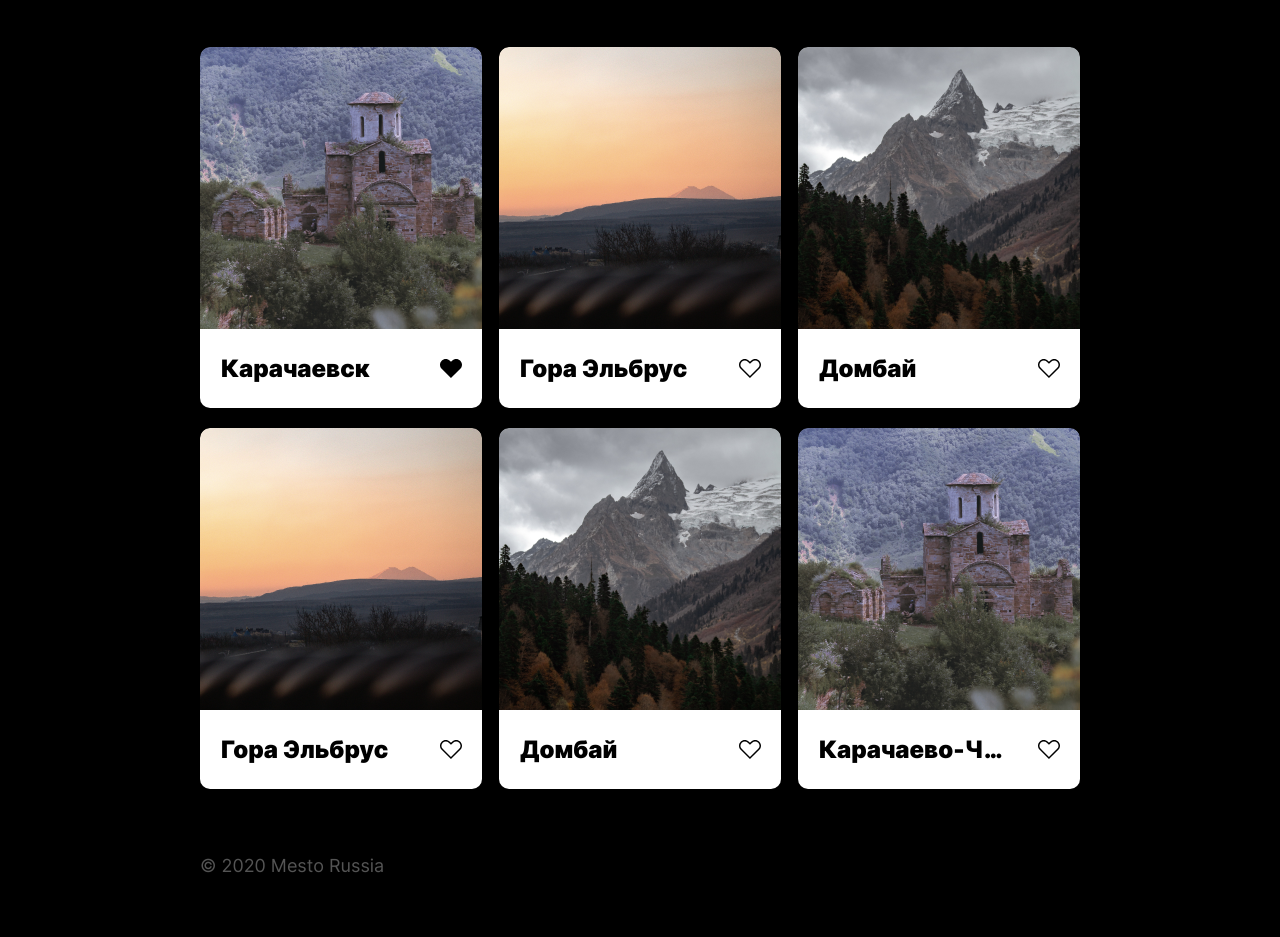
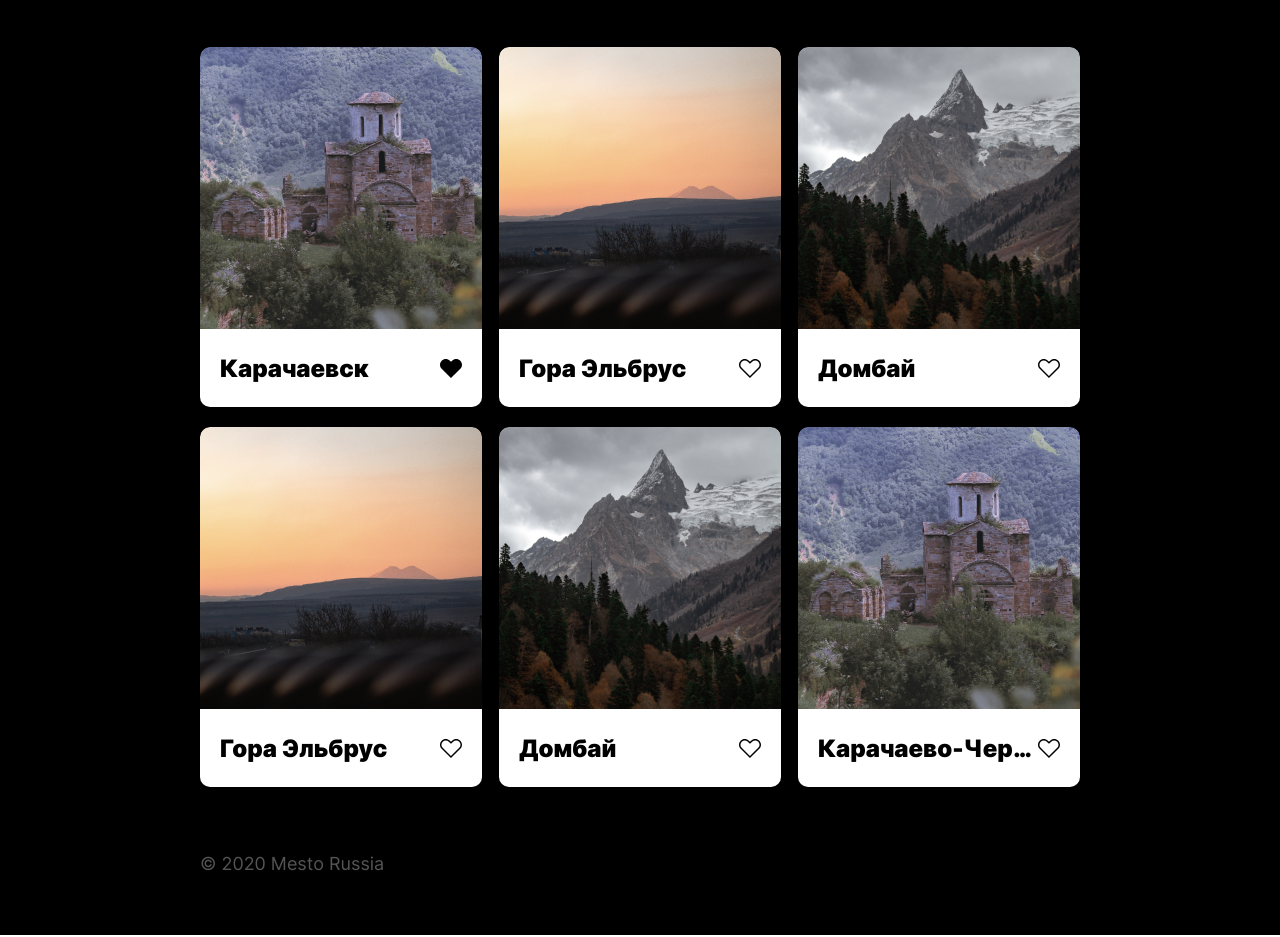
Before and after one commit to BychikhinaE/mesto-project, a plain HTML site: page index.html in a window 1280 px wide. Shown: the part 283-1220 px from the top of the page. Drawn offline with Linux system fonts and the light colour scheme.

Commit message:
исправлены замечания

```diff
--- a/blocks/elements/__caption/elemenets__caption.css
+++ b/blocks/elements/__caption/elemenets__caption.css
@@ -1,12 +1,10 @@
 .elements__caption {
-  font-size: 24px;
-  line-height: 29px;
-  font-weight: 900;
   box-sizing: border-box;
-  text-overflow: ellipsis;
-  white-space: nowrap;
-  overflow: hidden;
-  padding: 25px 73px 25px 21px;
+  padding: 0 20px;
   background-color: white;
   color: black;
+  display: flex;
+  align-items: center;
+  height: 78px;
 }
+/* внутри текстовый элемент,который обрезаем..то есть тектостовому блоку можно задать фикс высоту */
--- a/blocks/elements/__card/elements__card.css
+++ b/blocks/elements/__card/elements__card.css
@@ -5,5 +5,4 @@
   overflow: hidden;
   display: flex;
   flex-direction: column;
-  position: relative;
 }
--- a/blocks/elements/__like/elements__like.css
+++ b/blocks/elements/__like/elements__like.css
@@ -1,7 +1,4 @@
 .elements__like {
-  position: absolute;
-  bottom: 30px;
-  right: 20px;
   transition: opacity .5s ease;
   background: url(../../../images/like.svg) no-repeat;
   border: none;
@@ -9,6 +6,7 @@
   height: 19px;
   width: 22px;
   padding: 0;
+  margin-left: auto;
 }
 
 .elements__like:hover {
--- a/blocks/elements/__photo/elements__photo.css
+++ b/blocks/elements/__photo/elements__photo.css
@@ -1,4 +1,5 @@
 .elements__photo {
   max-width: 100%;
   object-fit: cover;
+  flex-grow: 1;
 }
--- /dev/null
+++ b/blocks/elements/__title/elements__title.css
@@ -0,0 +1,10 @@
+.elements__title {
+  font-size: 24px;
+  line-height: 29px;
+  font-weight: 900;
+  text-overflow: ellipsis;
+  white-space: nowrap;
+  overflow: hidden;
+  margin: 0;
+  width: calc(100% - 22px);
+}
--- a/blocks/elements/elements.css
+++ b/blocks/elements/elements.css
@@ -2,4 +2,6 @@
   display: grid;
   grid-template-columns: repeat(auto-fit, minmax(212px, 1fr));
   gap: 20px 17px;
+  padding: 0;
+  margin: 0;
 }
--- a/blocks/header/header.css
+++ b/blocks/header/header.css
@@ -1,5 +1,5 @@
 .header {
-  border-bottom: 1px solid #545454;
+  border-bottom: 1px solid rgba(84, 84, 84, .7);
   padding-bottom: 38px;
   max-width: 880px;
   margin: auto;
--- a/blocks/profile/__add/profile__add.css
+++ b/blocks/profile/__add/profile__add.css
@@ -18,6 +18,7 @@
 
 .profile__add:hover {
 opacity: .6;
+cursor: pointer;
 }
 
 @media screen and (max-width: 750px) {
--- a/blocks/profile/__bio/profile__bio.css
+++ b/blocks/profile/__bio/profile__bio.css
@@ -8,6 +8,7 @@
   text-overflow: ellipsis;
   white-space: nowrap;
   overflow: hidden;
+
 }
 
 @media screen and (max-width: 550px) {
--- a/blocks/profile/__edit/profile__edit.css
+++ b/blocks/profile/__edit/profile__edit.css
@@ -9,13 +9,14 @@
   background-size: 10px 10px;
   background-color: transparent;
   transition: opacity .5s ease;
-  position: absolute;
-  top: 15px;
-  right: -40px;
+  margin-left: 18px;
+  padding: 0;
+  flex-shrink: 0;
 }
 
 .profile__edit:hover {
   opacity: .6;
+  cursor: pointer;
   }
 
   @media screen and (max-width: 550px) {
@@ -23,6 +24,7 @@
       width: 18px;
       height: 18px;
       background-size: 6px 6px;
+      position: absolute;
       top: 35px;
       right: -28px;
     }
--- a/blocks/profile/__info/profile__info.css
+++ b/blocks/profile/__info/profile__info.css
@@ -1,3 +1,3 @@
 .profile__info {
-  position: relative;
+   max-width: 100%;
 }
--- /dev/null
+++ b/blocks/profile/__place-info/profile__place-info.css
@@ -0,0 +1,19 @@
+.profile__place-info {
+  display: flex;
+  align-items: baseline;
+  max-width: calc(100% - 362px);
+  position: relative;
+}
+
+@media screen and (max-width: 750px) {
+  .profile__place-info {
+    max-width: calc(100% - 200px);
+  }
+}
+
+@media screen and (max-width: 550px) {
+  .profile__place-info {
+    max-width: 85%;
+    align-items: center;
+  }
+}
--- a/index.html
+++ b/index.html
@@ -18,49 +18,67 @@
         <!-- profile -->
         <section class="profile">
           <div class="profile__avatar"></div>
-          <div class="profile__info">
-            <h1 class="profile__name">Жак-Ив Кусто</h1>
-            <p class="profile__bio">Исследователь океана</p>
+          <div class="profile__place-info">
+            <div class="profile__info">
+              <h1 class="profile__name">Жак-Ив Кусто</h1>
+              <p class="profile__bio">Исследователь океана</p>
+            </div>
             <button type="button" class="profile__edit" aria-label="Редактировать профиль."></button>
           </div>
           <button type="button" class="profile__add" aria-label="Добавить место."></button>
         </section>
 
         <!-- elements -->
-        <section class="elements" aria-label="Блок с фотографиями">
-            <figure class="elements__card">
-              <button class="elements__like elements__like_act" type="button" aria-label="Нравится."></button>
+        <section aria-label="Блок с фотографиями">
+        <ul class="elements" >
+            <li class="elements__card">
               <img src="./images/karashaevsk.png" class="elements__photo"
                 alt="Каменный православный храм на склоне.">
-              <figcaption class="elements__caption">Карачаевск</figcaption>
-            </figure>
-            <figure class="elements__card">
-              <button class="elements__like" type="button" aria-label="Нравится."></button>
+              <div class="elements__caption">
+                <h2 class="elements__title">Карачаевск</h2>
+                <button class="elements__like elements__like_act" type="button" aria-label="Нравится."></button>
+              </div>
+            </li>
+            <li class="elements__card">
               <img src="./images/elbrus.png" class="elements__photo" alt="Очертание горы на горизонте.">
-              <figcaption class="elements__caption">Гора Эльбрус</figcaption>
-            </figure>
-            <figure class="elements__card">
-              <button class="elements__like" type="button" aria-label="Нравится."></button>
+              <div class="elements__caption">
+                <h2 class="elements__title">Гора Эльбрус</h2>
+                <button class="elements__like" type="button" aria-label="Нравится."></button>
+              </div>
+            </li>
+            <li class="elements__card">
               <img src="./images/dombay.png" class="elements__photo" alt="Вершина горного хребта.">
-              <figcaption class="elements__caption">Домбай</figcaption>
-            </figure>
-            <figure class="elements__card">
-              <button class="elements__like" type="button" aria-label="Нравится."></button>
+              <div class="elements__caption">
+                <h2 class="elements__title">Домбай</h2>
+                <button class="elements__like" type="button" aria-label="Нравится."></button>
+              </div>
+            </li>
+            <li class="elements__card">
               <img src="./images/elbrus.png" class="elements__photo" alt="Очертание горы на горизонте.">
-              <figcaption class="elements__caption">Гора Эльбрус</figcaption>
-            </figure>
-            <figure class="elements__card">
-              <button class="elements__like" type="button" aria-label="Нравится."></button>
+              <div class="elements__caption">
+                <h2 class="elements__title">Гора Эльбрус</h2>
+                <button class="elements__like" type="button" aria-label="Нравится."></button>
+              </div>
+            </li>
+            <li class="elements__card">
+
               <img src="./images/dombay.png" class="elements__photo" alt="Вершина горного хребта.">
-              <figcaption class="elements__caption">Домбай</figcaption>
-            </figure>
-            <figure class="elements__card">
-              <button class="elements__like" type="button" aria-label="Нравится."></button>
+              <div class="elements__caption">
+                <h2 class="elements__title">Домбай</h2>
+                <button class="elements__like" type="button" aria-label="Нравится."></button>
+              </div>
+            </li>
+            <li class="elements__card">
+
               <img src="./images/karashaevsk.png" class="elements__photo"
                 alt="Каменный православный храм на склоне.">
-              <figcaption class="elements__caption">Карачаево-Черкесия</figcaption>
-            </figure>
-        </section>
+              <div class="elements__caption">
+                <h2 class="elements__title">Карачаево-Черкесия</h2>
+                <button class="elements__like" type="button" aria-label="Нравится."></button>
+              </div>
+            </li>
+        </ul>
+      </section>
       </main>
 
       <!-- footer -->
@@ -70,12 +88,12 @@
       <section class="popup">
         <div class="popup__container">
           <h2 class="popup__title">Редактировать профиль</h2>
-          <form action="#" class="popup__form" autocomplete="on">
+          <form action="#" class="popup__form" autocomplete="on" name="edit">
            <input type="text" value="Жак-Ив Кусто" name="name" required autofocus class="popup__field">
            <input type="text" value="Исследователь океана" name="bio" required class="popup__field">
            <button type="submit" class="popup__button">Сохранить</button>
-           <button class="popup__close" type="button" aria-label="Закрыть окно."></button>
           </form>
+          <button class="popup__close" type="button" aria-label="Закрыть окно."></button>
         </div>
       </section>
     </div>
--- a/pages/index.css
+++ b/pages/index.css
@@ -10,6 +10,7 @@
 /* profile */
 @import url(../blocks/profile/profile.css);
 @import url(../blocks/profile/__avatar/profile__avatar.css);
+@import url(../blocks/profile/__place-info/profile__place-info.css);
 @import url(../blocks/profile/__info/profile__info.css);
 @import url(../blocks/profile/__name/profile__name.css);
 @import url(../blocks/profile/__bio/profile__bio.css);
@@ -21,6 +22,7 @@
 @import url(../blocks/elements/__card/elements__card.css);
 @import url(../blocks/elements/__photo/elements__photo.css);
 @import url(../blocks/elements/__caption/elemenets__caption.css);
+@import url(../blocks/elements/__title/elements__title.css);
 @import url(../blocks/elements/__like/elements__like.css);
 @import url(../blocks/elements/__like/_act/elements__like_act.css);
 
```
